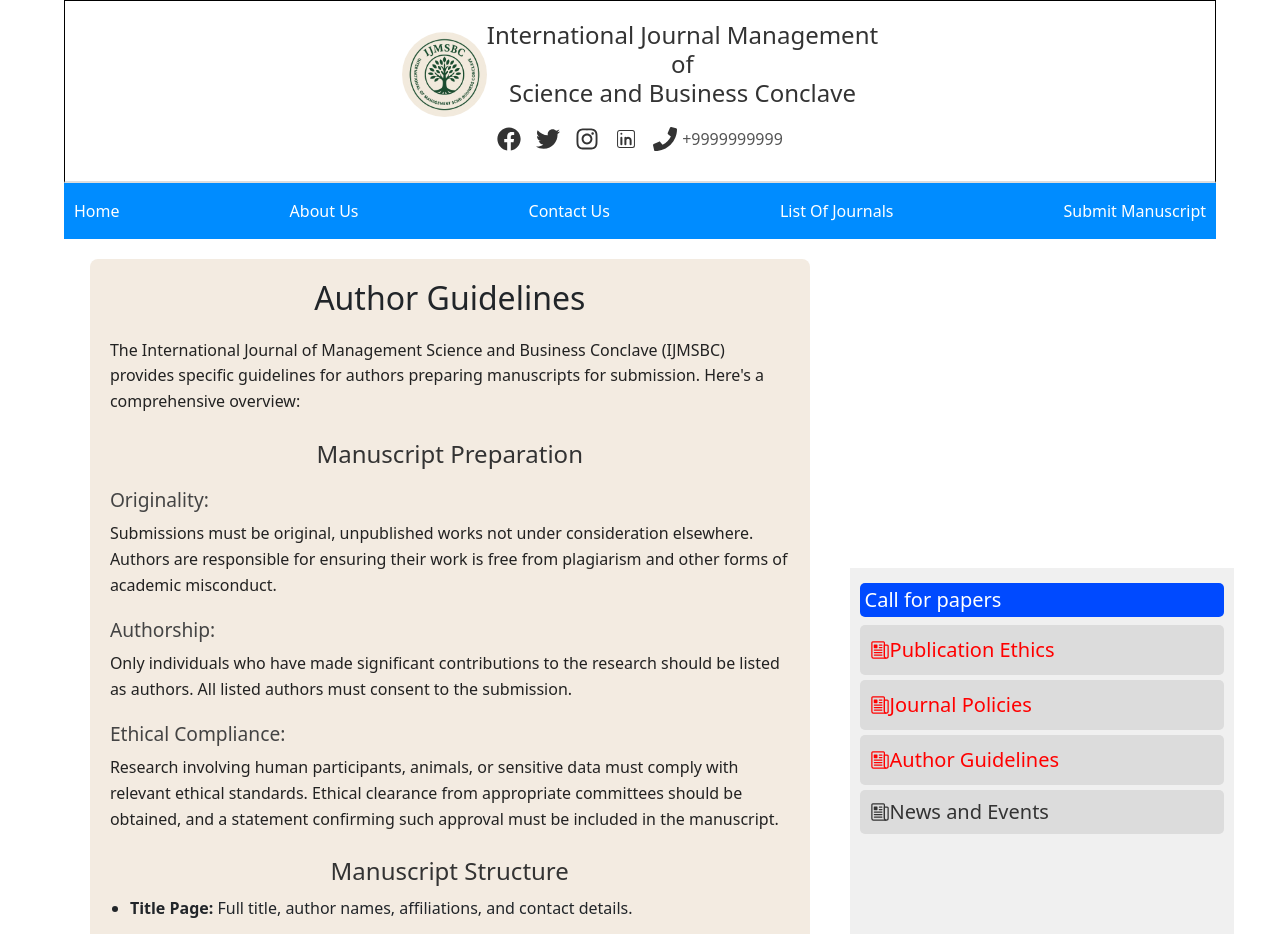
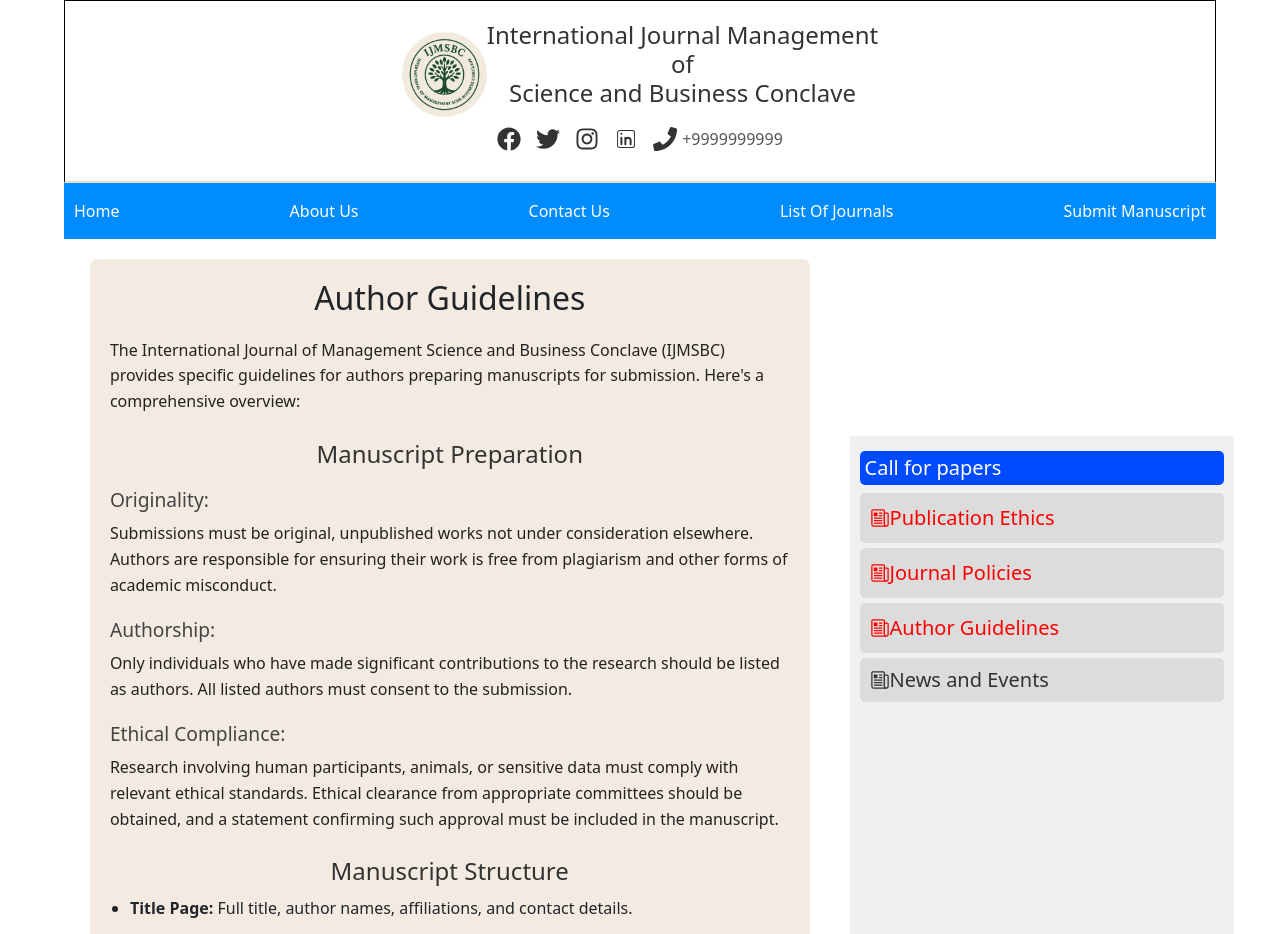
Before and after one commit to pranava112/Journal-Management, a React (Vite) app: page /AuthorGuidelines in a window 1280 px wide. Shown: the top 934 px of the page. Built offline with nearby package versions, Linux system fonts and the light colour scheme.

Commit message:
add the content of publicationEthics

```diff
--- a/src/Components/AsideBar.css
+++ b/src/Components/AsideBar.css
@@ -40,7 +40,7 @@
   height: 100%;
     position: absolute;
     /* left: 80%; */
-    top:71%;
+    top:54.5%;
     /* top: 20px; */
 
 }
```
